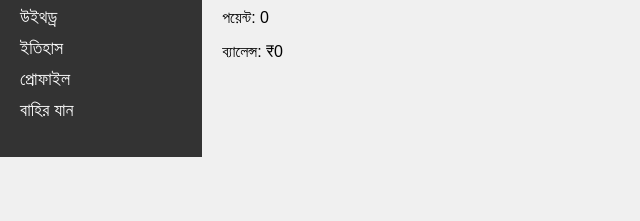
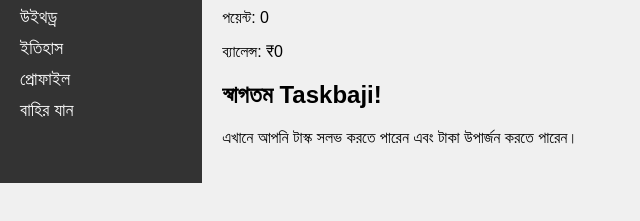
Before and after one commit to we722/Taskbaji4.0-, a plain HTML site: page index.html in a window 1280 px wide. Shown: the part 91-312 px from the top of the page, without its empty margins (0-640 px from the left). Drawn offline with Linux system fonts and the light colour scheme.

Commit message:
Update index.html

```diff
--- a/index.html
+++ b/index.html
@@ -31,11 +31,12 @@
 
       <!-- Dynamic content will be displayed here based on navigation -->
       <div id="page-content">
-        <!-- Default content, like welcome message -->
+        <h2>স্বাগতম Taskbaji!</h2>
+        <p>এখানে আপনি টাস্ক সলভ করতে পারেন এবং টাকা উপার্জন করতে পারেন।</p>
       </div>
     </div>
   </div>
 
   <script src="script.js"></script>
 </body>
-  </html>
+          </html>
```
